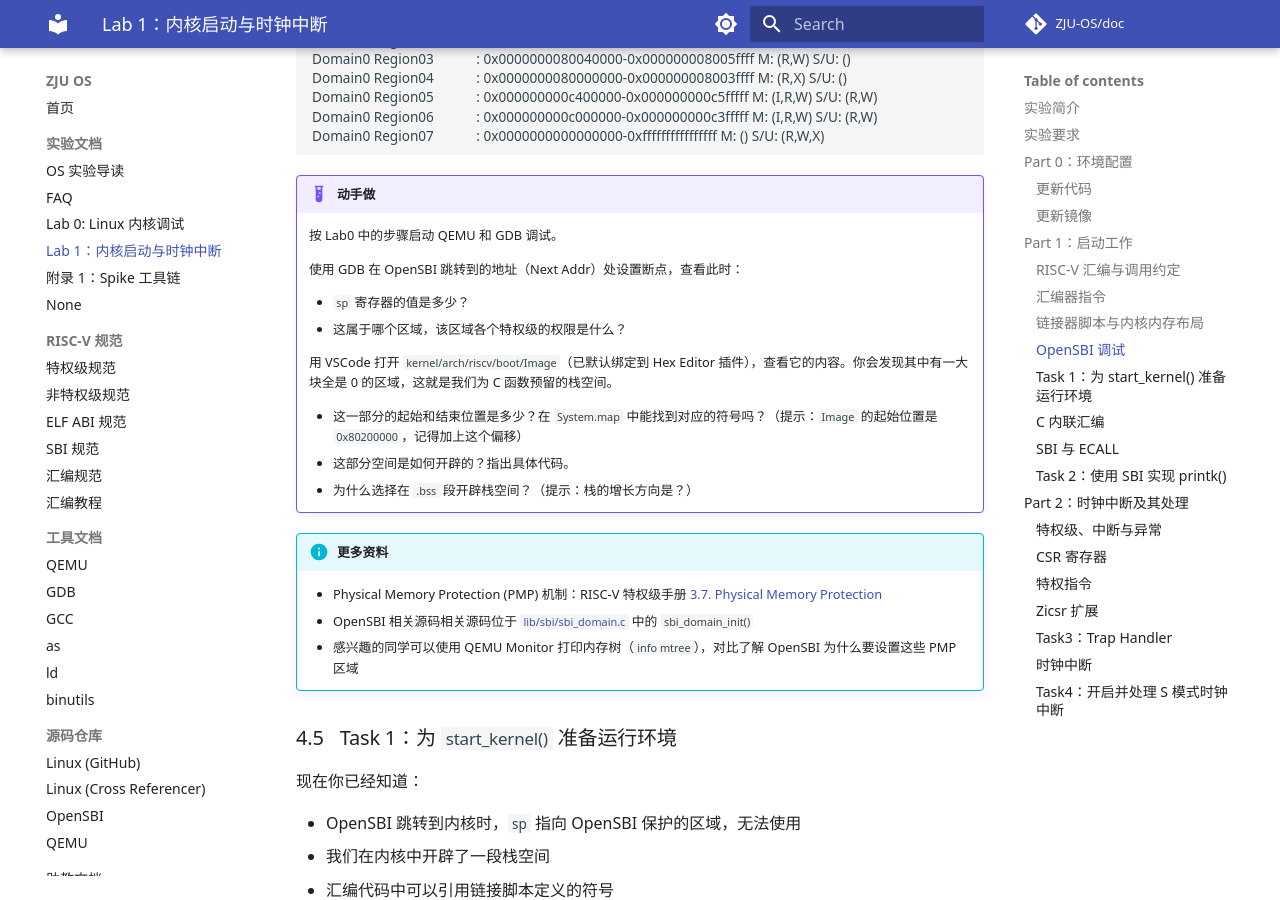
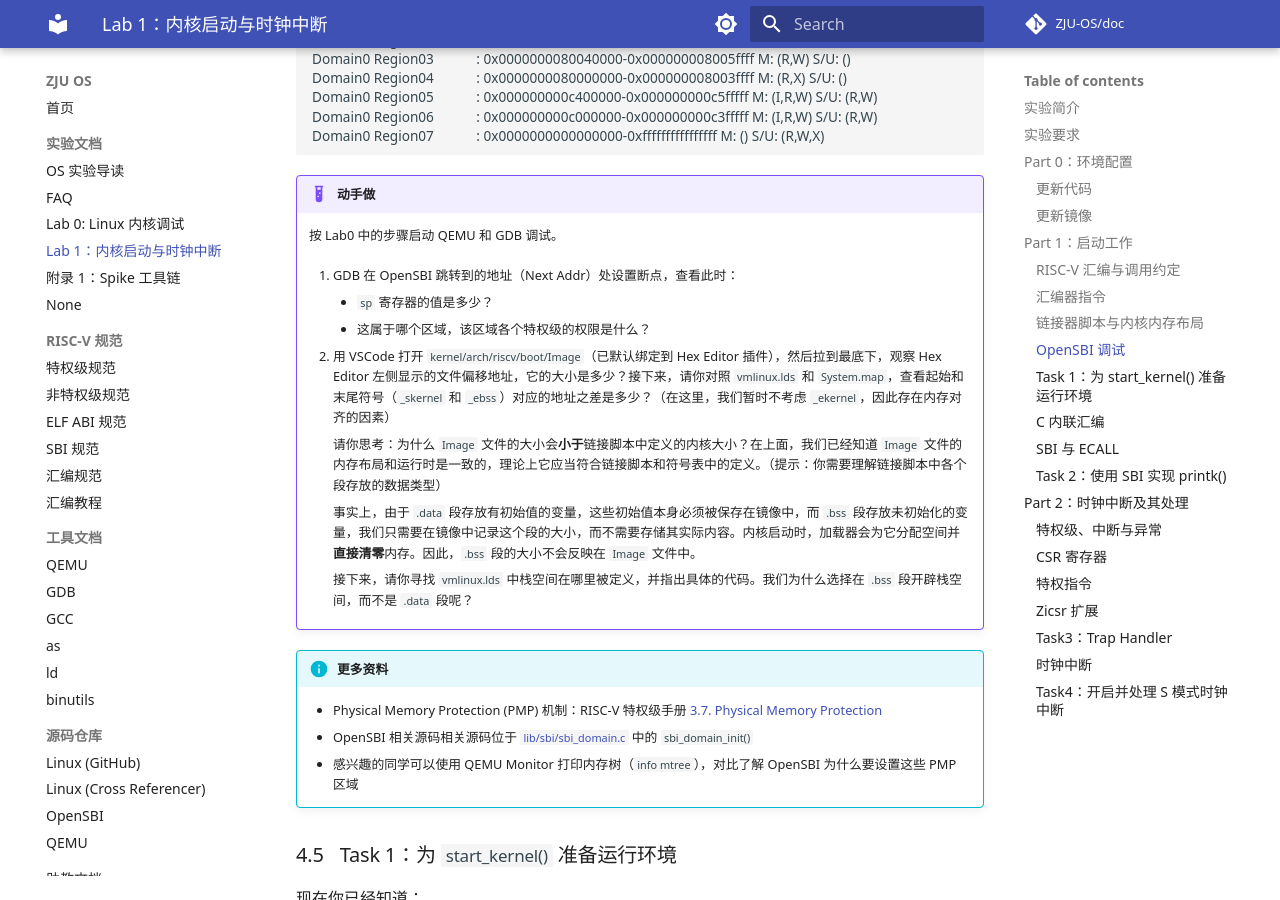
Before and after one commit to hharryz/zju-os-doc, an MkDocs documentation site: the page built from docs/lab1.md, in a window 1280 px wide and 900 px high, scrolled down 7620 px. Built offline with MkDocs 1.6.1 and Material for MkDocs 9.7.7, drawn with Linux system fonts in a browser that asks for light colours; comment, search, counter and statistics services are not loaded.

Commit message:
lab1: update

```diff
--- a/docs/lab1.md
+++ b/docs/lab1.md
@@ -547,16 +547,18 @@ Domain0 Region07            : 0x0000000000000000-0xffffffffffffffff M: () S/U: (
 
     按 Lab0 中的步骤启动 QEMU 和 GDB 调试。
 
-    使用 GDB 在 OpenSBI 跳转到的地址（Next Addr）处设置断点，查看此时：
+    1.  GDB 在 OpenSBI 跳转到的地址（Next Addr）处设置断点，查看此时：
 
-    - `sp` 寄存器的值是多少？
-    - 这属于哪个区域，该区域各个特权级的权限是什么？
+        - `sp` 寄存器的值是多少？
+        - 这属于哪个区域，该区域各个特权级的权限是什么？
 
-    用 VSCode 打开 `kernel/arch/riscv/boot/Image`（已默认绑定到 Hex Editor 插件），查看它的内容。你会发现其中有一大块全是 0 的区域，这就是我们为 C 函数预留的栈空间。
+    2. 用 VSCode 打开 `kernel/arch/riscv/boot/Image`（已默认绑定到 Hex Editor 插件），然后拉到最底下，观察 Hex Editor 左侧显示的文件偏移地址，它的大小是多少？接下来，请你对照 `vmlinux.lds` 和 `System.map`，查看起始和末尾符号（`_skernel` 和 `_ebss`）对应的地址之差是多少？（在这里，我们暂时不考虑 `_ekernel`，因此存在内存对齐的因素）
 
-    - 这一部分的起始和结束位置是多少？在 `System.map` 中能找到对应的符号吗？（提示：`Image` 的起始位置是 `0x80200000`，记得加上这个偏移）
-    - 这部分空间是如何开辟的？指出具体代码。
-    - 为什么选择在 `.bss` 段开辟栈空间？（提示：栈的增长方向是？）
+        请你思考：为什么 `Image` 文件的大小会**小于**链接脚本中定义的内核大小？在上面，我们已经知道 `Image` 文件的内存布局和运行时是一致的，理论上它应当符合链接脚本和符号表中的定义。（提示：你需要理解链接脚本中各个段存放的数据类型）
+
+        事实上，由于 `.data` 段存放有初始值的变量，这些初始值本身必须被保存在镜像中，而 `.bss` 段存放未初始化的变量，我们只需要在镜像中记录这个段的大小，而不需要存储其实际内容。内核启动时，加载器会为它分配空间并**直接清零**内存。因此，`.bss` 段的大小不会反映在 `Image` 文件中。
+
+        接下来，请你寻找 `vmlinux.lds` 中栈空间在哪里被定义，并指出具体的代码。我们为什么选择在 `.bss` 段开辟栈空间，而不是 `.data` 段呢？
 
 !!! info "更多资料"
 
```
